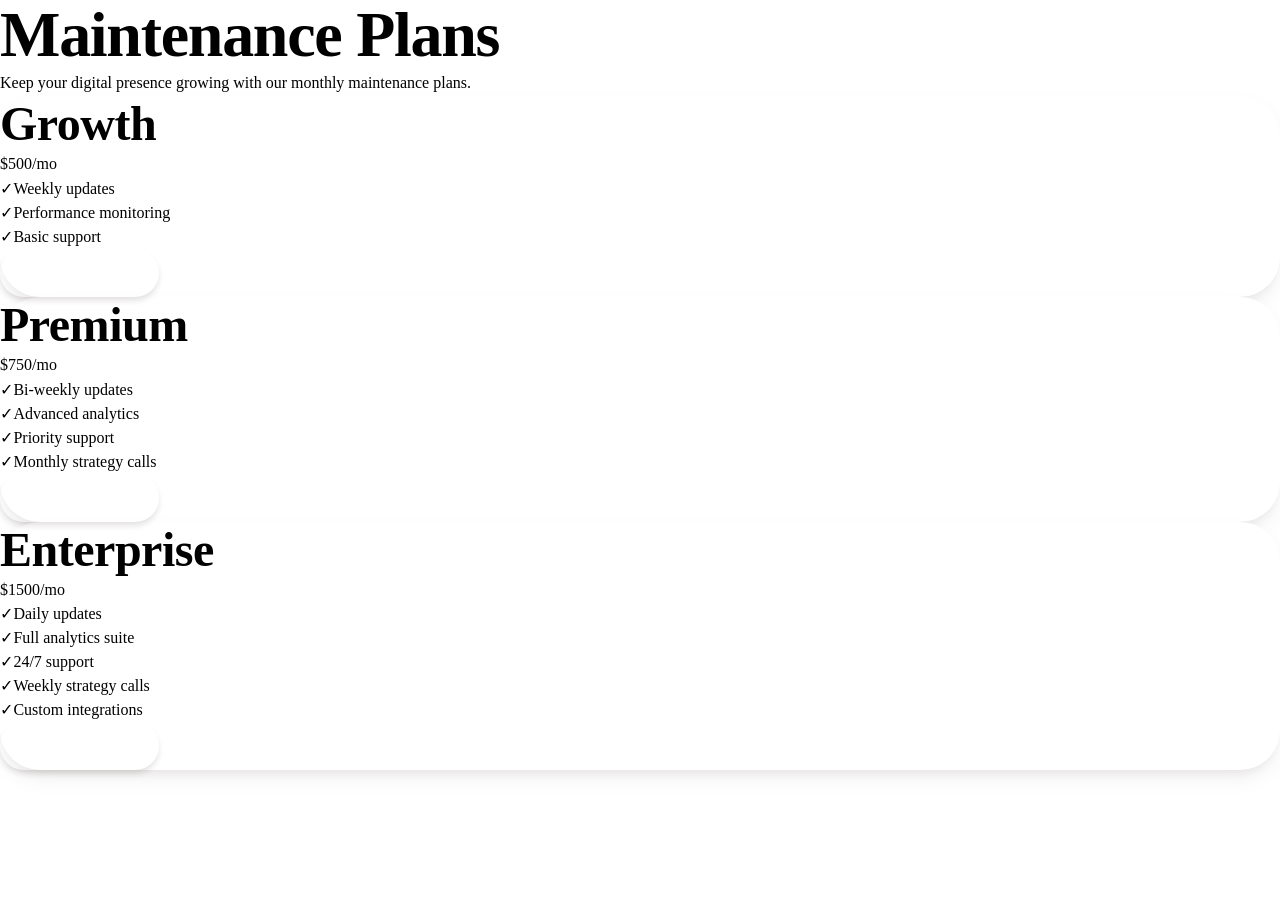
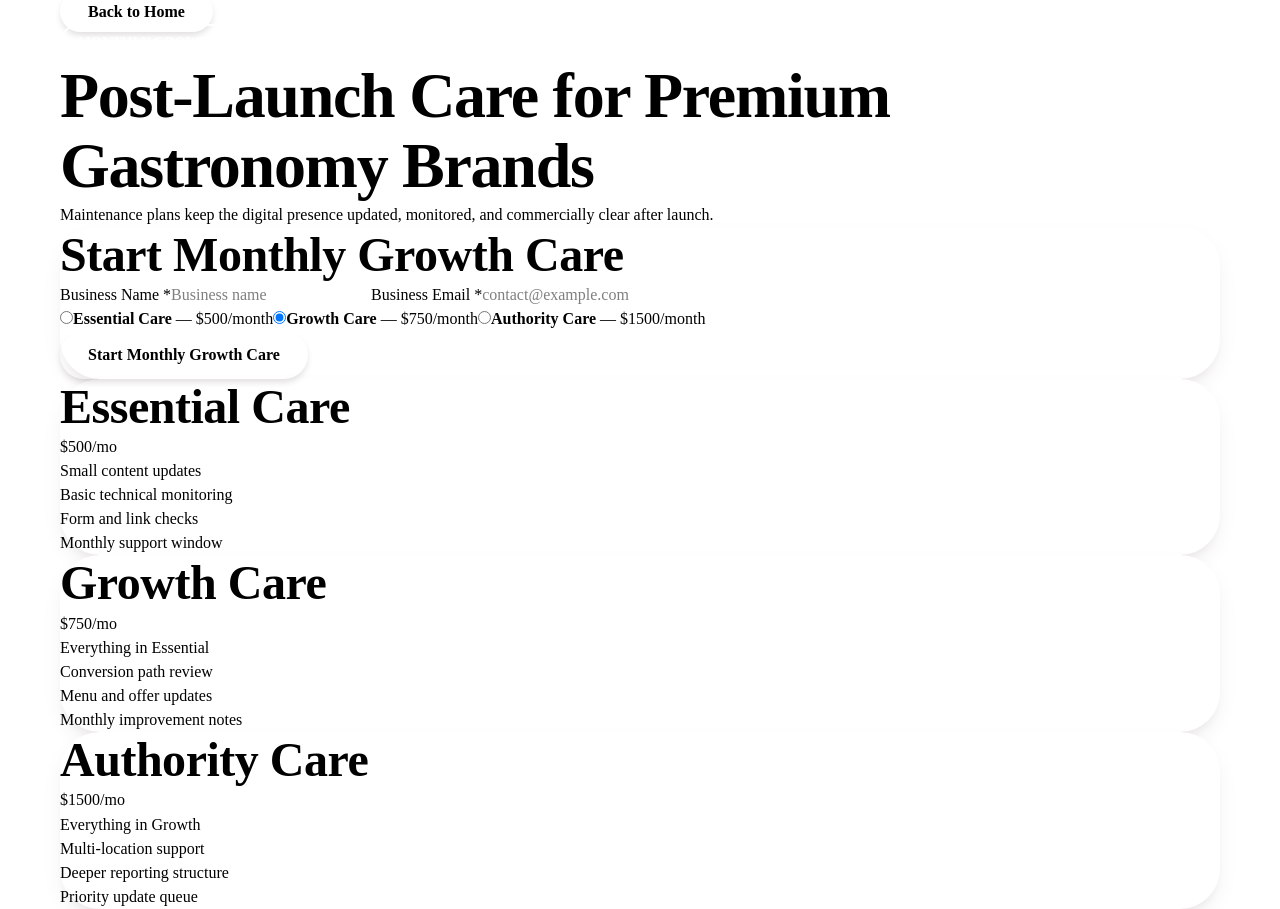
Before and after one commit to Guszts/Dukgs, a React (Vite) app in the folder client/: page /maintenance in a window 1280 px wide. Before the commit the page ends 800 px from the top, so only its background shows below. Built offline with nearby package versions, Linux system fonts and the light colour scheme.

Commit message:
Build DILGS maintenance sales page

```diff
--- a/client/src/pages/Maintenance.tsx
+++ b/client/src/pages/Maintenance.tsx
@@ -1,35 +1,77 @@
+import { useState } from "react";
 import { Link } from "wouter";
-import { Button } from "@/components/ui/button";
+
+const plans = [
+  { key: "essential", name: "Essential Care", price: 500, features: ["Small content updates", "Basic technical monitoring", "Form and link checks", "Monthly support window"] },
+  { key: "growth", name: "Growth Care", price: 750, features: ["Everything in Essential", "Conversion path review", "Menu and offer updates", "Monthly improvement notes"] },
+  { key: "authority", name: "Authority Care", price: 1500, features: ["Everything in Growth", "Multi-location support", "Deeper reporting structure", "Priority update queue"] },
+];
 
 export default function Maintenance() {
-  const plans = [
-    { name: "Growth", price: 500, features: ["Weekly updates", "Performance monitoring", "Basic support"] },
-    { name: "Premium", price: 750, features: ["Bi-weekly updates", "Advanced analytics", "Priority support", "Monthly strategy calls"] },
-    { name: "Enterprise", price: 1500, features: ["Daily updates", "Full analytics suite", "24/7 support", "Weekly strategy calls", "Custom integrations"] },
-  ];
+  const [selectedPlan, setSelectedPlan] = useState("growth");
+  const [businessName, setBusinessName] = useState("");
+  const [businessEmail, setBusinessEmail] = useState("");
+  const [loading, setLoading] = useState(false);
+  const [error, setError] = useState("");
+
+  const startSubscription = async (event: React.FormEvent) => {
+    event.preventDefault();
+    setLoading(true);
+    setError("");
+    try {
+      const response = await fetch("/api/create-maintenance-subscription-session", {
+        method: "POST",
+        headers: { "Content-Type": "application/json" },
+        body: JSON.stringify({ selected_plan: selectedPlan, business_name: businessName, business_email: businessEmail }),
+      });
+      const data = await response.json();
+      if (!response.ok) throw new Error(data?.error || "Subscription checkout could not be created.");
+      window.location.href = data.url;
+    } catch (err) {
+      setError(err instanceof Error ? err.message : "Subscription checkout could not be created.");
+      setLoading(false);
+    }
+  };
 
   return (
-    <div className="min-h-screen bg-cream py-24 px-4">
-      <div className="max-w-6xl mx-auto">
-        <h1 className="text-5xl font-display font-bold mb-4 text-brand-brown text-center">Maintenance Plans</h1>
-        <p className="text-xl text-brand-brown mb-12 text-center">Keep your digital presence growing with our monthly maintenance plans.</p>
+    <div className="min-h-screen bg-cream px-4 py-16 md:py-24">
+      <div className="container">
+        <Link href="/" className="bubble-btn bubble-btn--outline">Back to Home</Link>
+        <div className="mt-10 grid gap-8 lg:grid-cols-[0.9fr_1.1fr]">
+          <div>
+            <span className="pill-label pill-label--purple">MONTHLY GROWTH CARE</span>
+            <h1 className="mt-5 text-5xl md:text-7xl">Post-Launch Care for Premium Gastronomy Brands</h1>
+            <p className="mt-5 text-lg">Maintenance plans keep the digital presence updated, monitored, and commercially clear after launch.</p>
+          </div>
+          <form onSubmit={startSubscription} className="bento-card p-6 md:p-8">
+            <h2 className="text-3xl">Start Monthly Growth Care</h2>
+            <div className="mt-6 grid gap-5 md:grid-cols-2">
+              <label className="field-block"><span>Business Name *</span><input value={businessName} onChange={(e) => setBusinessName(e.target.value)} required placeholder="Business name" /></label>
+              <label className="field-block"><span>Business Email *</span><input type="email" value={businessEmail} onChange={(e) => setBusinessEmail(e.target.value)} required placeholder="contact@example.com" /></label>
+            </div>
+            <div className="mt-6 grid gap-4">
+              {plans.map((plan) => (
+                <label key={plan.key} className="check-card">
+                  <input type="radio" name="plan" checked={selectedPlan === plan.key} onChange={() => setSelectedPlan(plan.key)} />
+                  <span><strong>{plan.name}</strong> — ${plan.price}/month</span>
+                </label>
+              ))}
+            </div>
+            {error && <div className="mt-5 rounded-[24px] border-3 border-brand-brown bg-white p-4 text-sm font-semibold">{error}</div>}
+            <button type="submit" disabled={loading} className="bubble-btn bubble-btn--yellow mt-7 w-full py-4 text-lg disabled:opacity-60">
+              {loading ? "Creating Checkout" : "Start Monthly Growth Care"}
+            </button>
+          </form>
+        </div>
 
-        <div className="grid md:grid-cols-3 gap-8">
+        <div className="mt-10 grid gap-6 md:grid-cols-3">
           {plans.map((plan) => (
-            <div key={plan.name} className="bento-card p-8">
-              <h2 className="text-2xl font-bold text-brand-brown mb-2">{plan.name}</h2>
-              <p className="text-4xl font-bold text-brand-yellow mb-6">${plan.price}/mo</p>
-
-              <ul className="space-y-3 mb-8">
-                {plan.features.map((feature) => (
-                  <li key={feature} className="text-brand-brown flex items-start">
-                    <span className="text-brand-yellow mr-3">✓</span>
-                    <span>{feature}</span>
-                  </li>
-                ))}
+            <div key={plan.key} className="bento-card p-7">
+              <h2 className="text-3xl">{plan.name}</h2>
+              <p className="mt-3 font-display text-5xl">${plan.price}/mo</p>
+              <ul className="mt-6 space-y-3">
+                {plan.features.map((feature) => <li key={feature} className="font-semibold">{feature}</li>)}
               </ul>
-
-              <button className="bubble-btn bubble-btn--brown w-full">Subscribe Now</button>
             </div>
           ))}
         </div>
```
